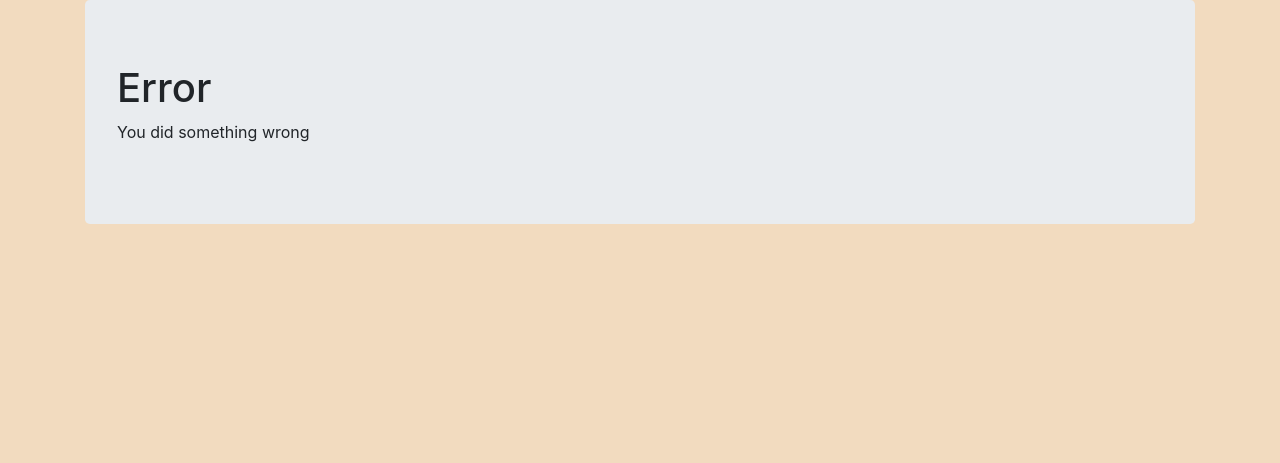
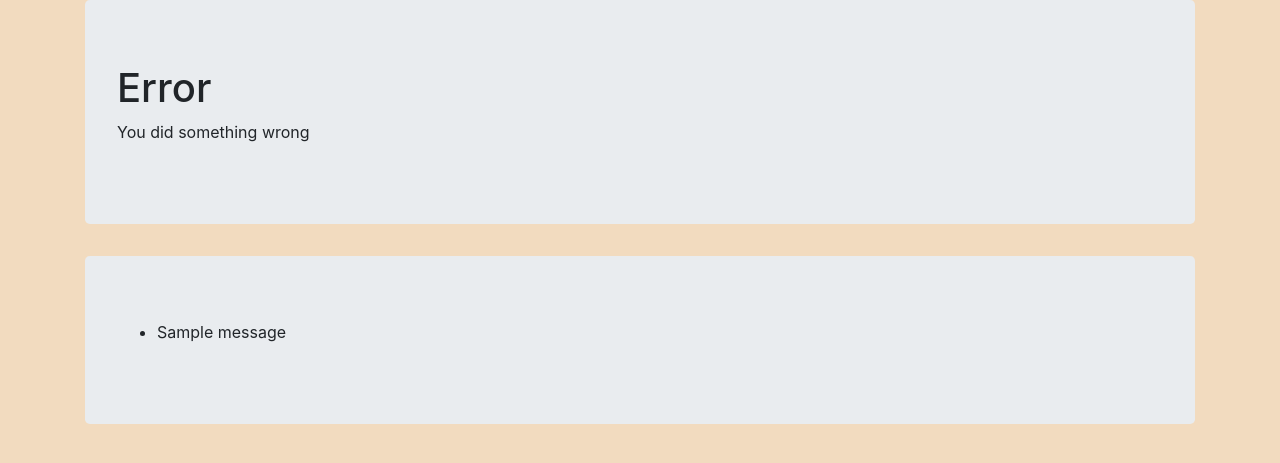
Before and after one commit to JacktonL/CAPTEMP, a Flask app: page /error in a window 1280 px wide. Shown: the part 56-519 px from the top of the page. Run offline with Flask 2, Linux system fonts and the light colour scheme; one stand-in notice (Sample message) is shown; some libraries are stand-ins or nearby versions.

Commit message:
login error

```diff
--- a/app/Templates/error.html
+++ b/app/Templates/error.html
@@ -5,4 +5,15 @@
         <h1>Error</h1>
         <p>You did something wrong</p>
     </div>
+    <div class="jumbotron">
+        {% with messages = get_flashed_messages() %}
+          {% if messages %}
+            <ul class=flashes>
+            {% for message in messages %}
+              <li>{{ message }}</li>
+            {% endfor %}
+            </ul>
+          {% endif %}
+        {% endwith %}
+    </div>
 {% endblock %}
--- a/app/routes/index.py
+++ b/app/routes/index.py
@@ -1,6 +1,6 @@
 import requests
 from app.routes import app
-from flask import render_template, session, redirect, request
+from flask import render_template, session, redirect, request, flash
 from requests_oauth2.services import GoogleClient
 from requests_oauth2 import OAuth2BearerToken
 from .misc import usercheck, createuser, User
@@ -40,7 +40,8 @@ def login():
         return redirect("/")
     else:
         session.pop("access_token")
-        return "You have to have an affiliation with Oakland Tech to have a profile"
+        flash("Must be a Oakland Tech teacher to login")
+        return redirect("/error")
 
 
 @app.route("/oauth2callback")
```
